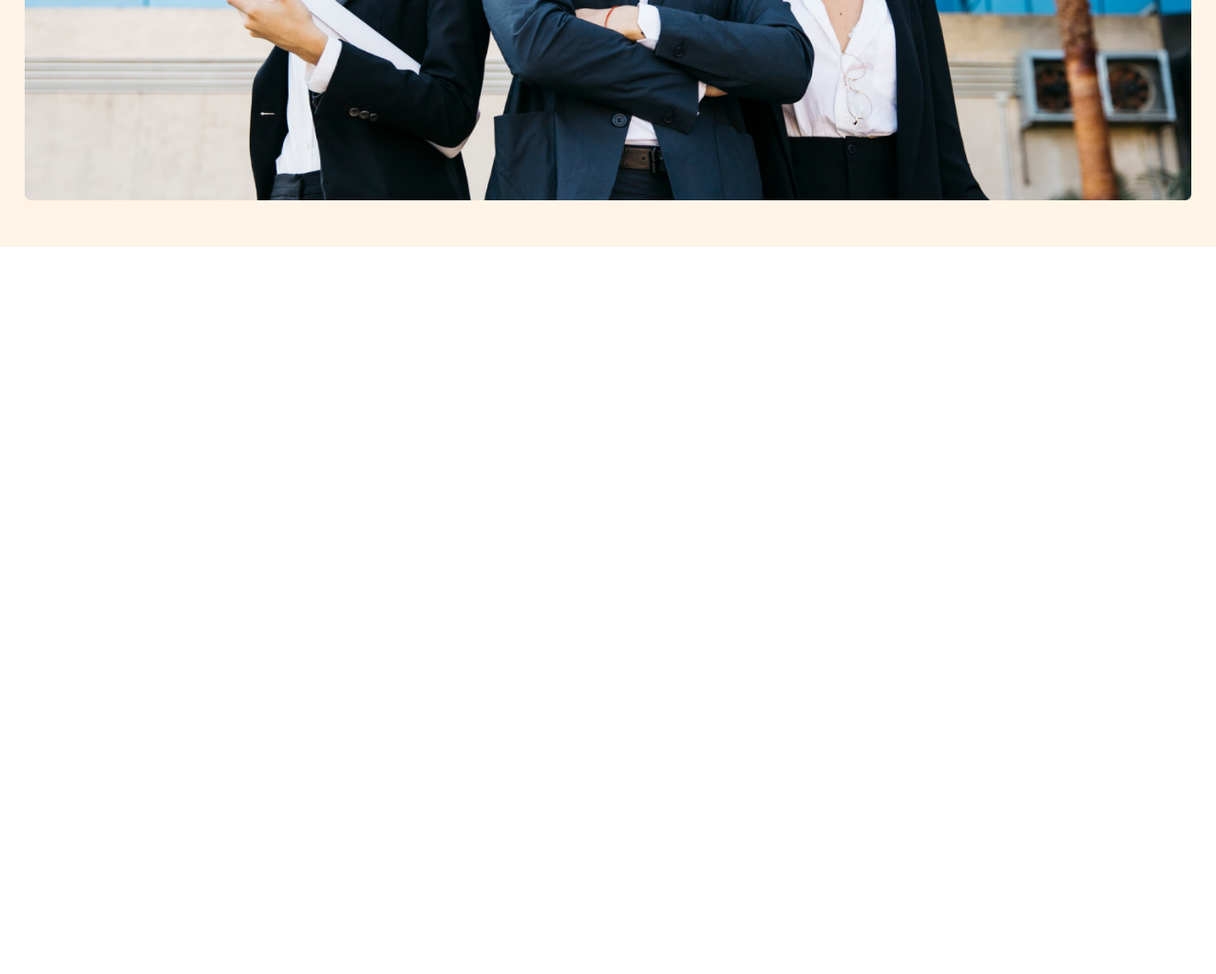
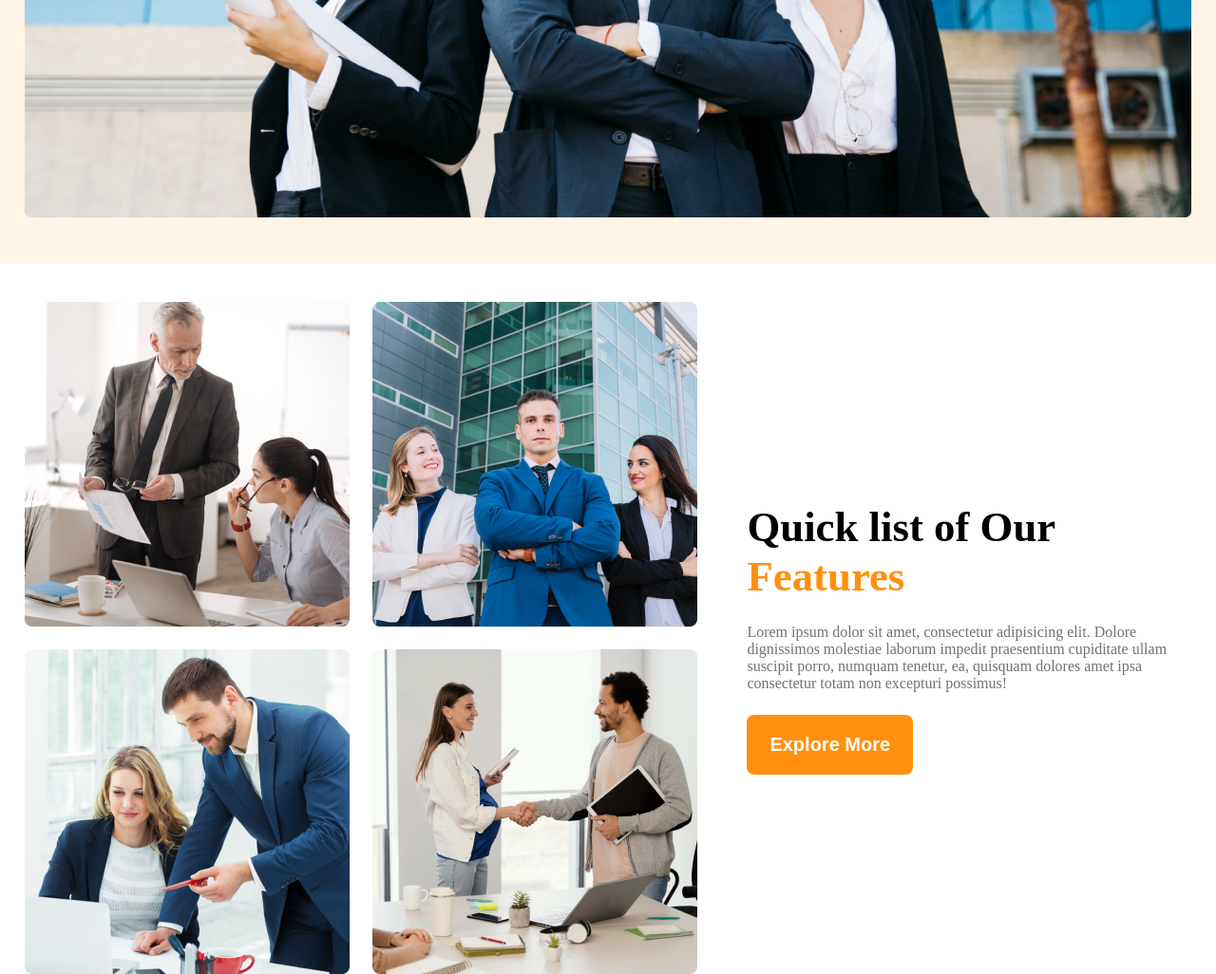
Before and after one commit to jahidhasansabbir/g3-architects, a plain HTML site: page index.html in a window 1280 px wide. Shown: the part 840-1866 px from the top of the page at 95% size. Before the commit the page ends 1140 px from the top, so only its background shows below. Drawn offline with Linux system fonts and the light colour scheme.

Commit message:
Add quick list section and implement responsiveness

```diff
--- a/index.html
+++ b/index.html
@@ -22,10 +22,10 @@
         <!-- Navbar section ends here -->
          <!-- banner section starts here -->
         <section class="banner">
-            <h1 class="banner-title center">Brand New <br>
+            <h1 class="banner-title center mb">Brand New <br>
                 Group of Architects
                 </h1>
-            <p class="dark-2 description center">There are many variations of passages of Lorem Ipsum available, but the majority have suffered alteration in some form, by injected humour, or randomised words which don't look even</p>
+            <p class="dark-2 description center mb">There are many variations of passages of Lorem Ipsum available, but the majority have suffered alteration in some form, by injected humour, or randomised words which don't look even</p>
             <div class="center">
                 <button class="btn-primary">Explore More</button>
             </div>
@@ -34,7 +34,20 @@
         <!-- banner section ends here -->
     </header>
     <main>
-
+        <!-- Quick list section starts here -->
+        <section class="quick-list flex">
+            <div class="img-container">
+                <img src="images/team1.png" alt="">
+                <img src="images/team2.png" alt="">
+                <img src="images/team3.png" alt="">
+                <img src="images/team4.png" alt="">
+            </div>
+            <div class="quick-list-content ml">
+                <h3><span id="quick-list dark-2">Quick list </span><span>of Our</span><span class="primary-color"> Features</span></h3>
+                <p class="descriptio dark-2">Lorem ipsum dolor sit amet, consectetur adipisicing elit. Dolore dignissimos molestiae laborum impedit praesentium cupiditate ullam suscipit porro, numquam tenetur, ea, quisquam dolores amet ipsa consectetur totam non excepturi possimus!</p>
+                <button class="btn-primary mt mb">Explore More</button>
+            </div>
+        </section>
     </main>
     <footer>
 
--- a/style/style.css
+++ b/style/style.css
@@ -3,10 +3,14 @@
   margin: 0;
   padding: 0;
 }
+main, footer{
+    margin: 0 auto;
+    max-width: 1440px;
+}
 .flex {
   display: flex;
 }
-.pri {
+.primary-color {
   color: #ff900e;
 }
 .dark-1 {
@@ -29,10 +33,27 @@
 .description{
     font-size: 1rem;
     margin: 24px 0;
+    max-width: 876px;
 }
 .center{
+    margin: 0 auto;
     text-align: center;
 }
+
+/* margin */
+.mt{
+    margin-top: 24px;
+}
+.mb{
+    margin-bottom: 24px;
+}
+.ml{
+    margin-left: 24px;
+}
+.mr{
+    margin-right: 24px;
+}
+
 /* header section related styles */
 header {
   background: rgba(255, 144, 14, 0.1);
@@ -61,7 +82,8 @@ nav {
   font-size: 1.1rem;
 }
 .banner{
-    margin: 40px 0;
+    margin: 40px auto;
+    max-width: 1440px;
 }
 .banner-title{
     font-size: 4rem;
@@ -71,6 +93,33 @@ nav {
     width: 100%;
     margin: 45px 0;
 }
+
+/* Quick list section related styles */
+.quick-list{
+    margin: 0 2%;
+    align-items: center;
+    justify-content: space-between;
+}
+.quick-list-content{
+    max-width: 468px;
+}
+.quick-list-content h3{
+    font-size: 2.8rem;
+    font-weight: 700;
+    margin: 24px 0;
+}
+#quick-list{
+    font-weight: 500;
+}
+.img-container img{
+    width: 100%;
+}
+.img-container{
+    display: grid;
+    grid-template-columns: repeat(2, 1fr);
+    gap: 24px;
+}
+
 /* Responsive for small screens */
 @media screen and (max-width: 576px) {
     html{
@@ -79,4 +128,14 @@ nav {
     .navbar ul {
     display: none;
   }
+  .quick-list{
+    flex-direction: column-reverse;
+  }
+  .img-container{
+    grid-template-columns: 1fr;
+    gap: 12px;
+  }
+  .ml{
+    margin-left: 0;
+  }
 }
```
